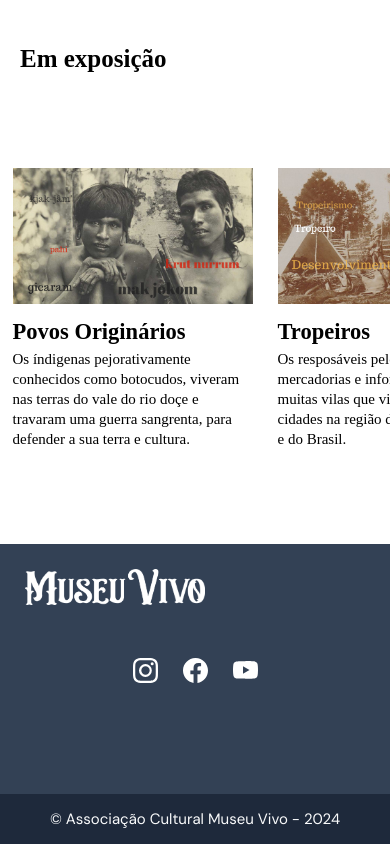
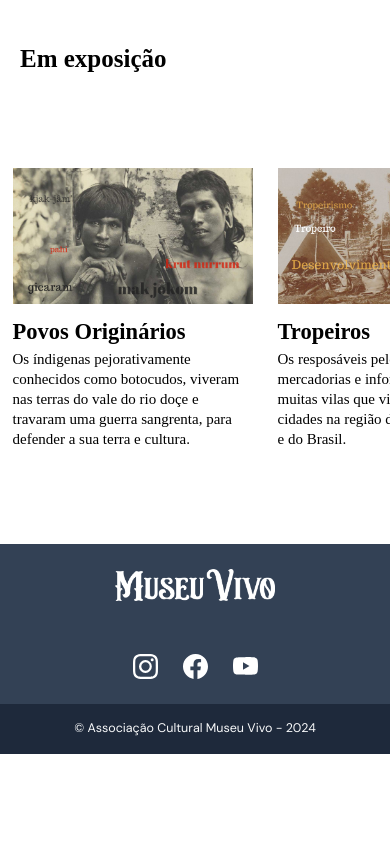
Before and after one commit to thalesaguiar/museuvivo-website, a Next.js app: page / in a window 390 px wide. Shown: the part 2146-2990 px from the top of the page. After the commit the page ends 2900 px from the top, so only its background shows below. Built offline with nearby package versions, Linux system fonts and the light colour scheme.

Commit message:
style: add new styles

```diff
--- a/src/components/Dropdown Menu/DropdownMenu.tsx
+++ b/src/components/Dropdown Menu/DropdownMenu.tsx
@@ -27,7 +27,7 @@ export function DropDownMenu() {
       <div className={`${showLateralMenu ? "" : "hidden"}`}>
         <LateralMenu />
       </div>
-      <div className="flex fixed w-36 h-36 max-sm:w-28 max-sm:h-28 bg-indigo-900 top-10 left-100 right-10 bottom-0 rounded-full justify-center items-center z-50 mt-2">
+      <div className="flex fixed w-36 h-36 max-sm:w-28 max-sm:h-28 bg-slate-800 top-10 left-100 right-10 bottom-0 rounded-full justify-center items-center z-50 mt-2">
         <button
           onClick={() => {
             handleShowMenu();
--- a/src/components/Footer/Footer.tsx
+++ b/src/components/Footer/Footer.tsx
@@ -4,9 +4,9 @@ import { BsFacebook, BsInstagram, BsYoutube } from "react-icons/bs";
 export function FooterSection() {
   return (
     <>
-      <div className="bg-slate-700 flex w-full h-[250px] p-10 flex-col gap-5">
-        <div>
-          <Image alt="museum logo" src={Logo} width={180} />
+      <div className="bg-slate-700 flex w-full sm:h-[250px] p-10 flex-col gap-5">
+        <div className='max-sm:flex max-sm:justify-center'>
+          <Image alt="museum logo" src={Logo} className='w-72 max-sm:w-64' />
         </div>
         <div className="flex w-full items-center justify-center gap-10 mt-16">
           <div className="cursor-pointer">
@@ -27,7 +27,7 @@ export function FooterSection() {
           </div>
         </div>
       </div>
-      <div className="bg-slate-800 w-full h-20 flex text-2xl text-gray-50 items-center justify-center">
+      <div className="bg-slate-800 w-full h-20 flex text-2xl max-sm:text-xl text-gray-50 items-center justify-center">
         &copy; Associação Cultural Museu Vivo - {new Date().getFullYear()}
       </div>
     </>
```
